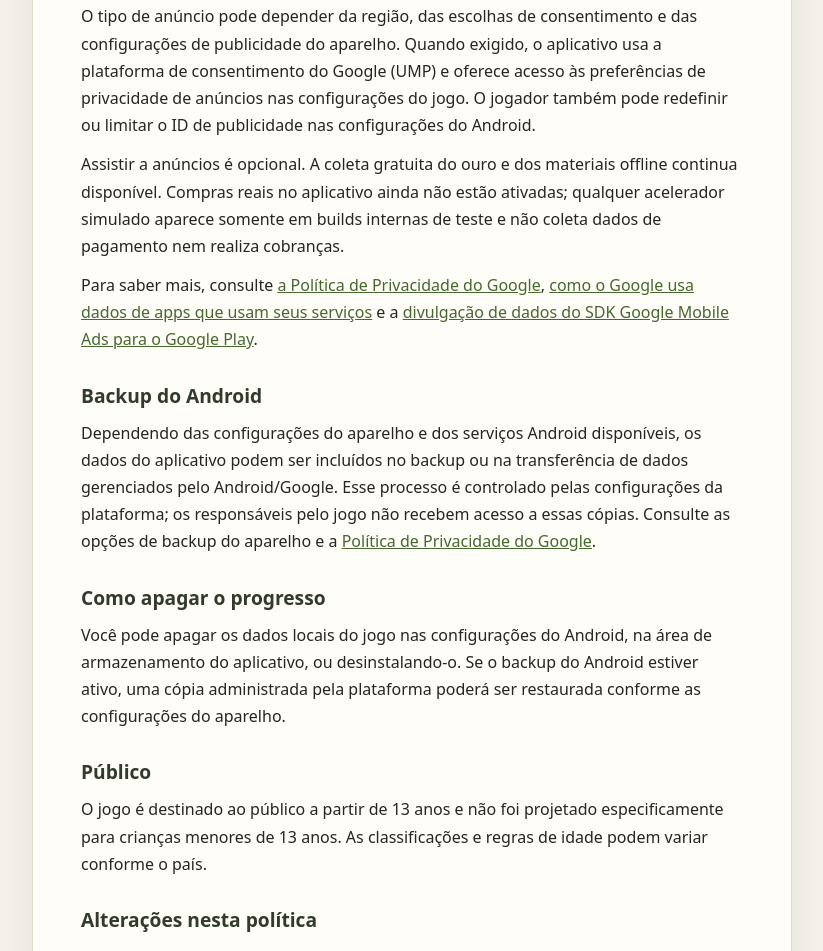
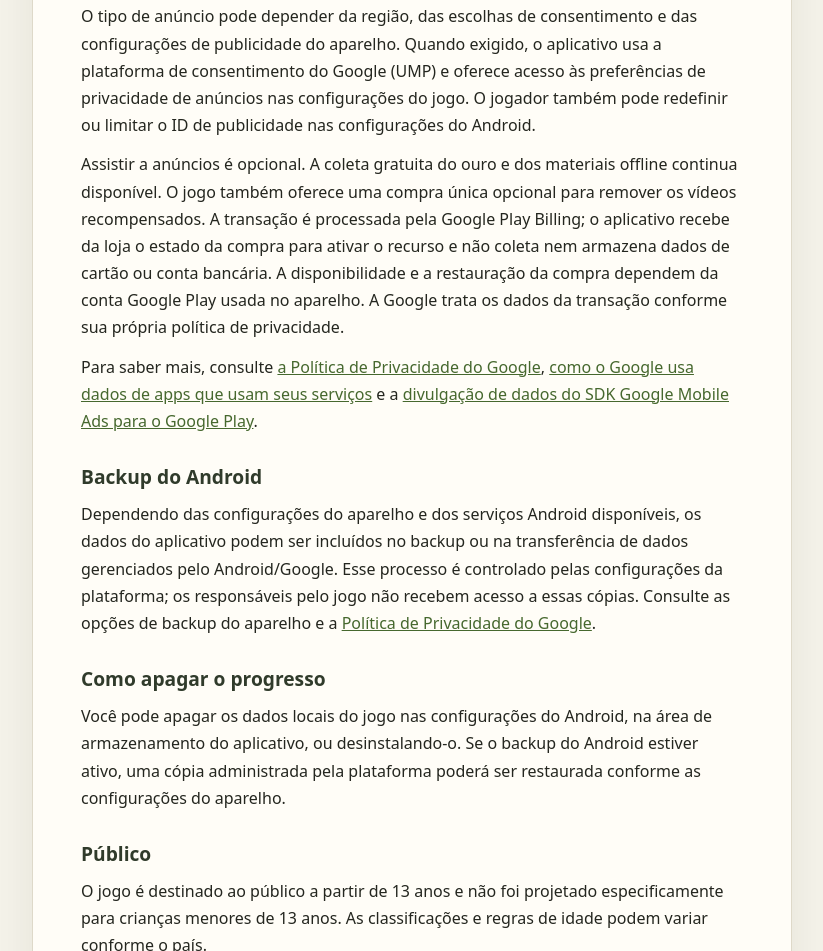
Before and after one commit to iRoberTLK/vale-do-ferro-privacy, a plain HTML site: page index.html in a window 1280 px wide. Shown: the part 827-1778 px from the top of the page, without its empty margins (228-1051 px from the left). Drawn offline with Linux system fonts and the light colour scheme.

Commit message:
Update privacy policy for Play Billing

```diff
--- a/index.html
+++ b/index.html
@@ -36,7 +36,7 @@
       <p>O jogo não exige conta e não possui servidor de jogo. O progresso do reino fica salvo no aparelho e não é enviado aos responsáveis pelo jogo. O aplicativo não solicita localização precisa por GPS.</p>
       <p>Quando o jogador escolhe assistir ao vídeo recompensado, o aplicativo usa o SDK Google Mobile Ads. Esse SDK pode coletar e compartilhar com o Google dados como endereço IP (que pode indicar localização aproximada), identificadores do dispositivo ou da conta do aparelho (como o ID de publicidade do Android e o App Set ID), interações com o produto (por exemplo, abertura do aplicativo, toques e visualizações de anúncios) e dados de diagnóstico e desempenho. Esses dados podem ser usados para exibir e medir anúncios, segurança e prevenção contra fraude. O Google informa que os dados são criptografados durante a transmissão. O tratamento pelo Google e por parceiros de publicidade segue as políticas do Google e as escolhas de privacidade aplicáveis.</p>
       <p>O tipo de anúncio pode depender da região, das escolhas de consentimento e das configurações de publicidade do aparelho. Quando exigido, o aplicativo usa a plataforma de consentimento do Google (UMP) e oferece acesso às preferências de privacidade de anúncios nas configurações do jogo. O jogador também pode redefinir ou limitar o ID de publicidade nas configurações do Android.</p>
-      <p>Assistir a anúncios é opcional. A coleta gratuita do ouro e dos materiais offline continua disponível. Compras reais no aplicativo ainda não estão ativadas; qualquer acelerador simulado aparece somente em builds internas de teste e não coleta dados de pagamento nem realiza cobranças.</p>
+      <p>Assistir a anúncios é opcional. A coleta gratuita do ouro e dos materiais offline continua disponível. O jogo também oferece uma compra única opcional para remover os vídeos recompensados. A transação é processada pela Google Play Billing; o aplicativo recebe da loja o estado da compra para ativar o recurso e não coleta nem armazena dados de cartão ou conta bancária. A disponibilidade e a restauração da compra dependem da conta Google Play usada no aparelho. A Google trata os dados da transação conforme sua própria política de privacidade.</p>
       <p>Para saber mais, consulte <a href="https://policies.google.com/privacy?hl=pt-BR">a Política de Privacidade do Google</a>, <a href="https://policies.google.com/technologies/partner-sites?hl=pt-BR">como o Google usa dados de apps que usam seus serviços</a> e a <a href="https://developers.google.com/admob/android/privacy/play-data-disclosure?hl=pt-br">divulgação de dados do SDK Google Mobile Ads para o Google Play</a>.</p>
 
       <h2>Backup do Android</h2>
```
